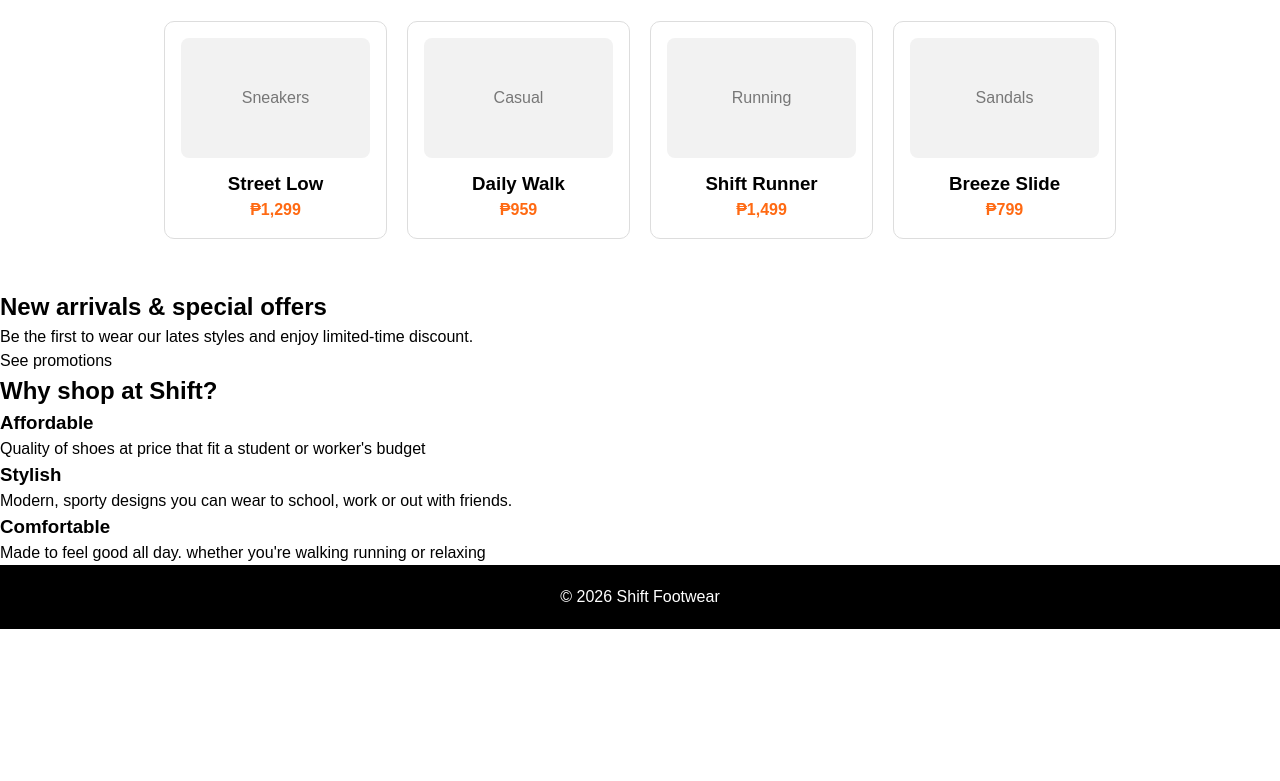
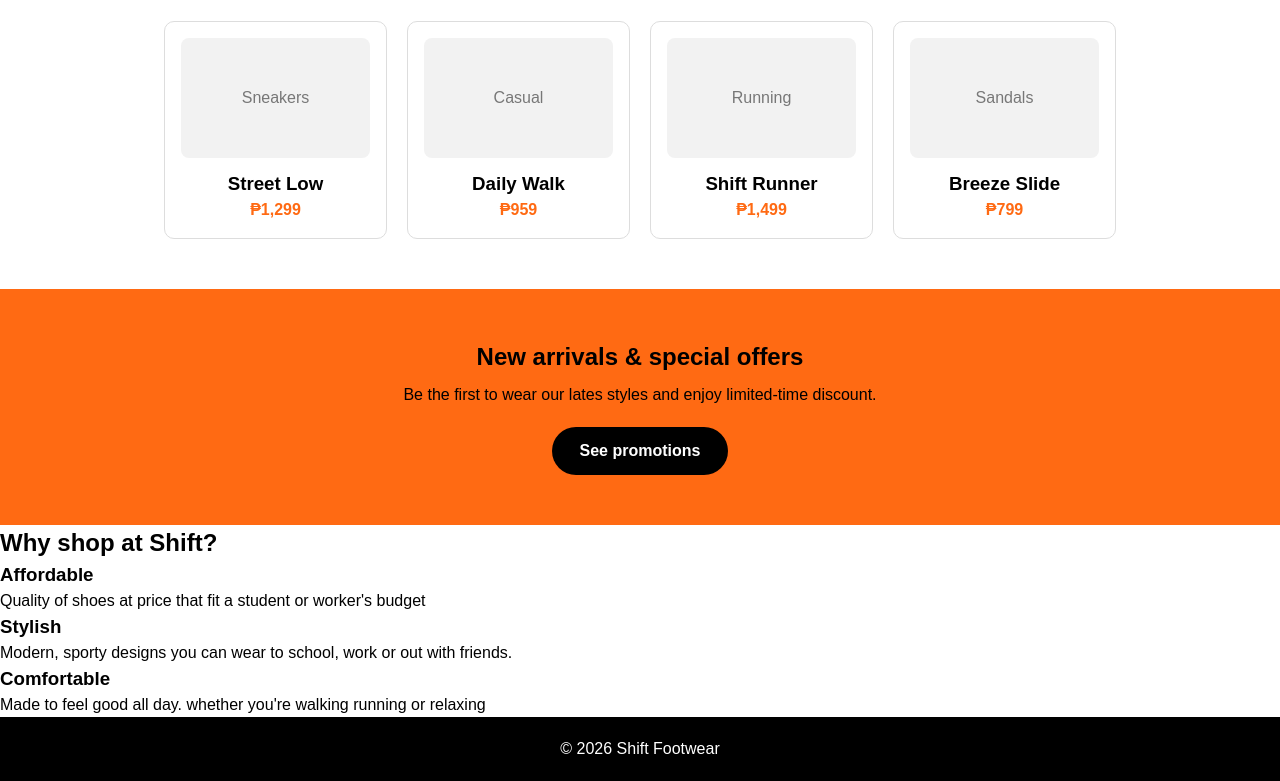
Before and after one commit to psimbo23-ops/Simbo-online-website, a plain HTML site: page index.html in a window 1280 px wide. Shown: the part 837-1618 px from the top of the page. Before the commit the page ends 1466 px from the top, so only its background shows below. Drawn offline with Linux system fonts and the light colour scheme.

Commit message:
Added style.css

```diff
--- a/style.css
+++ b/style.css
@@ -44,6 +44,7 @@ nav a:hover { color: #ff6a13; }
 }
 .btn:hover { background: #fff; }
 
+/* Categories */
 .cat {
   display: grid;
   grid-template-columns: repeat(auto-fit, minmax(200px,1fr));
@@ -82,6 +83,24 @@ nav a:hover { color: #ff6a13; }
 }
 .card p { color: #ff6a13; font-weight: bold; }
 
+/* Promo banner */
+.promo {
+  text-align: center;
+  padding: 50px 20px;
+  background: #ff6a13;
+}
+.promo h2 {margin-bottom: 8px;}
+.promo p {margin-bottom: 20px;}
+.btn-dark {
+  display: inline-block;
+  padding: 12px 28px;
+  background: #000;
+  color: #fff;
+  font-weight: bold;
+  border-radius: 30px;
+}
+.btn-dark:hover {background: #fff; color: #000;}
+
 /* Footer */
 footer {
   text-align: center;
```
